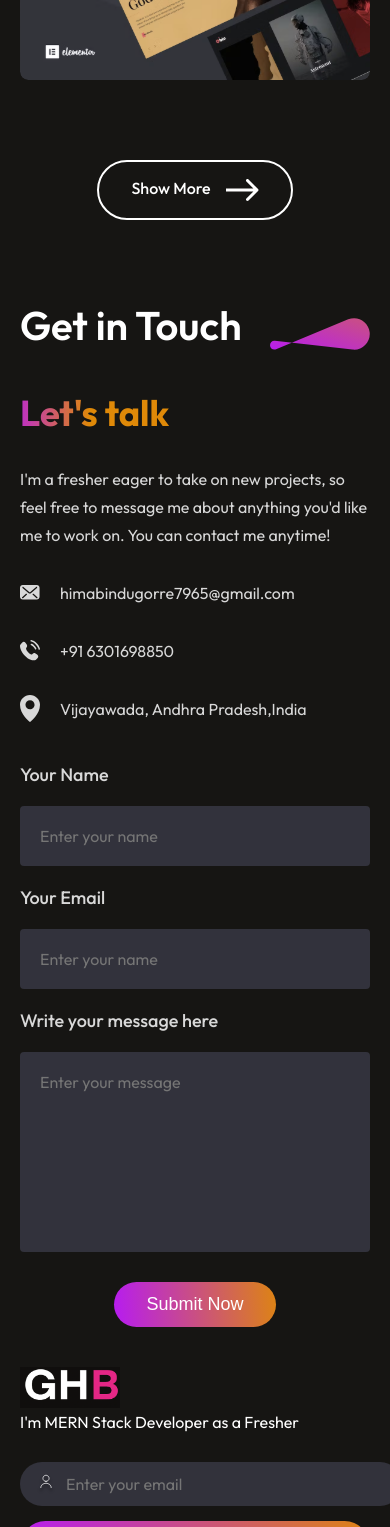
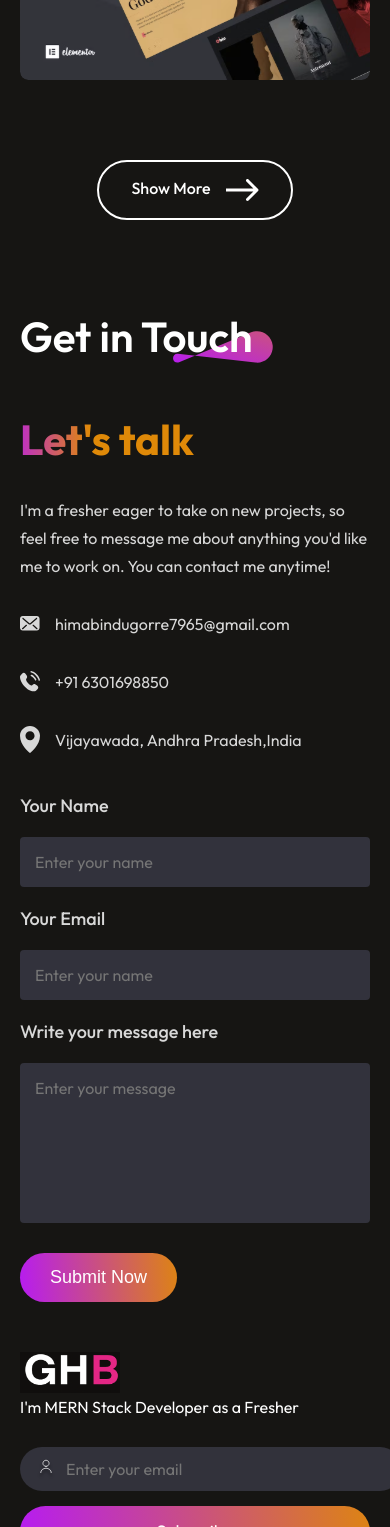
Before and after one commit to himabindu-gorre/Portfolio_, a React (Vite) app: page / in a window 390 px wide. Shown: the part 6001-7528 px from the top of the page. Built offline with nearby package versions, Linux system fonts and the light colour scheme.

Commit message:
Update Contact.css

```diff
--- a/src/Components/Contact/Contact.css
+++ b/src/Components/Contact/Contact.css
@@ -115,36 +115,22 @@
     transform: scale(1.05);
 }
 
-/* ✅ Responsive adjustments */
-@media(max-width: 1024px) {
+@media(max-width:768px) {
   .contact {
-        margin: 60px 40px;
-        gap: 60px;
-    }
-
-    .contact-section {
-        gap: 80px;
-    }
-
-    .contact-left h1 {
-        font-size: 60px;
-    }
-}
-
-@media(max-width: 768px) {
-    .contact {
-        margin: 40px 20px;
-        gap: 40px;
-        align-items: stretch;
+    gap: 50px;
+    margin: 50px 20px;
+    align-items: start;
   }
 
   .contact-title h1 {
-        font-size: 40px;
     padding: 0;
+    font-size: 42px;
+    font-weight: 600;
   }
 
   .contact-title img {
     width: 100px;
+    margin-right: -20px;
   }
 
   .contact-section {
@@ -153,7 +139,7 @@
   }
 
   .contact-left h1 {
-        font-size: 36px;
+    font-size: 42px;
   }
 
   .contact-left p {
@@ -161,7 +147,8 @@
     line-height: 28px;
   }
 
-    .contact-details {
+  .contact-detail {
+    gap: 15px;
     font-size: 18px;
   }
 
@@ -169,17 +156,31 @@
     width: 20px;
   }
 
+  .contact-right {
+    width: 100%;
+  }
+
   .contact-right label {
     font-size: 18px;
   }
 
-    .contact-right input,
+  .contact-right input {
+    width: 100%;
+    font-size: 16px;
+    height: 50px;
+    padding-left: 15px;
+  }
+
   .contact-right textarea {
+    width: 100%;
     font-size: 16px;
+    padding: 15px;
+    height: 160px;
   }
 
   .contact-submit {
     font-size: 18px;
-        padding: 12px 32px;
+    padding: 14px 30px;
+    align-self: flex-start;
   }
 }
```
Lines whose indentation alone changed are shown as unchanged.
